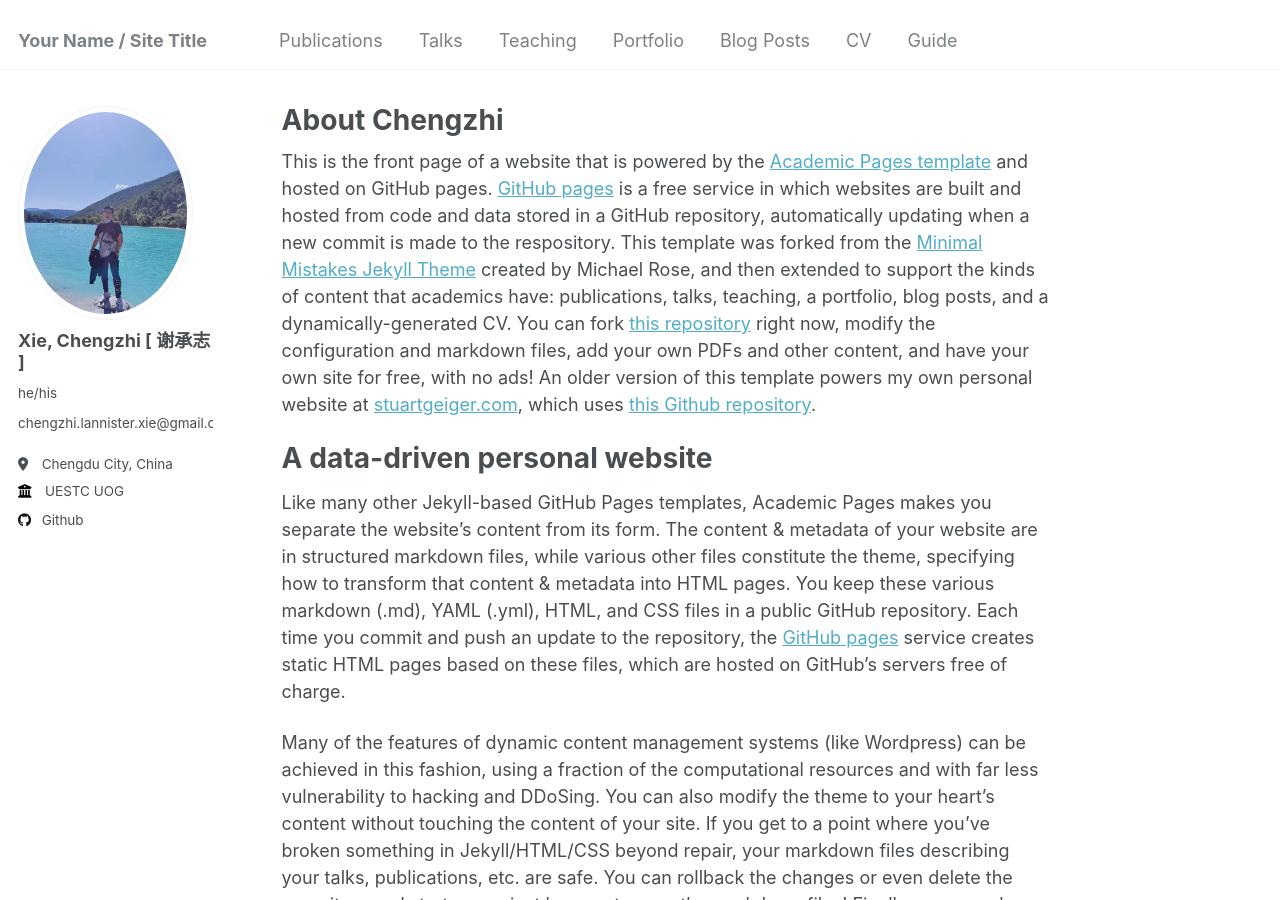
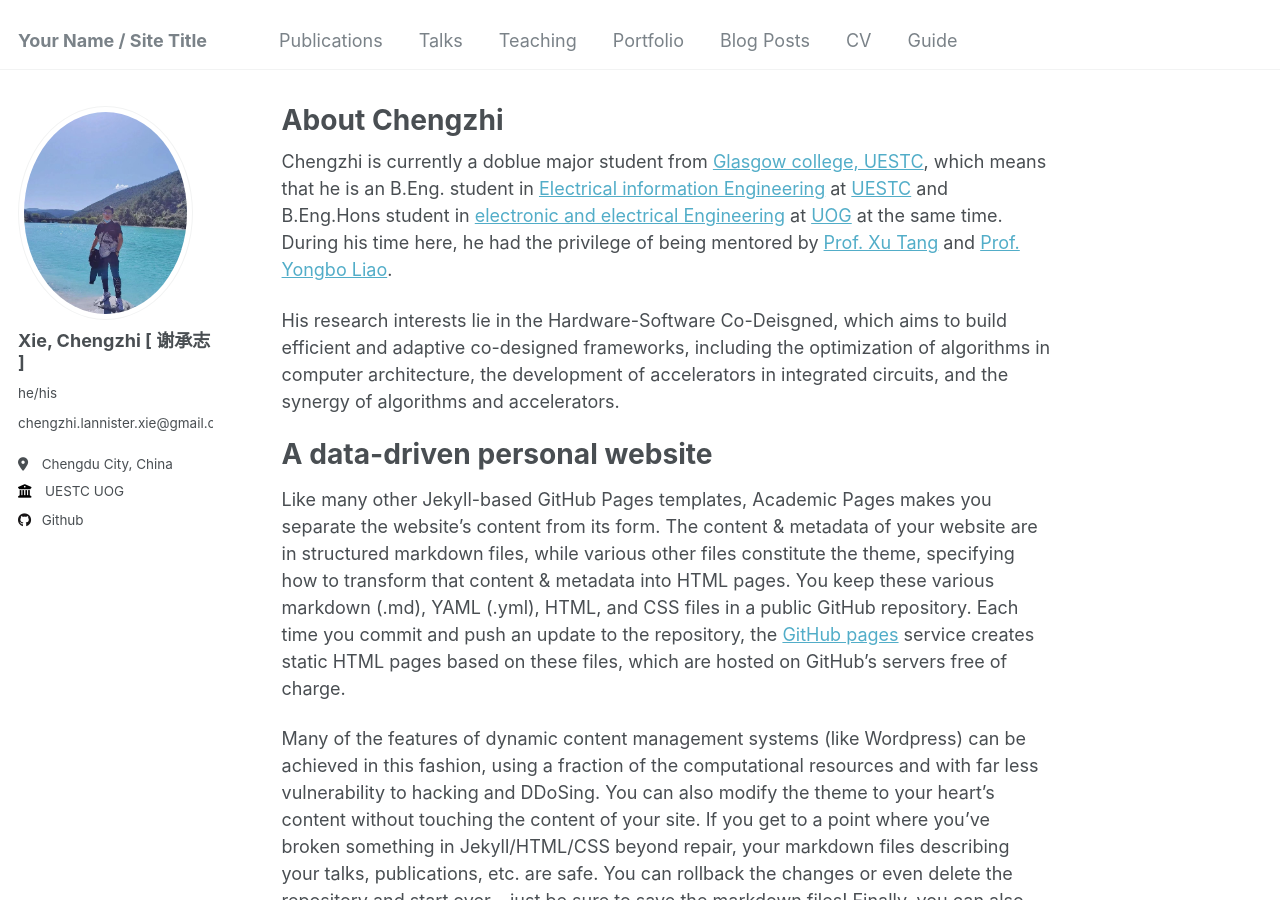
Before and after one commit to Chengzhi-Xie/Chengzhi-Xie.github.io, a Jekyll site: the page built from _pages/about.md, in a window 1280 px wide and 900 px high. Built offline with Jekyll 4.4.1, drawn with Linux system fonts in a browser that asks for light colours.

Commit message:
Update about.md

```diff
--- a/_pages/about.md
+++ b/_pages/about.md
@@ -7,7 +7,9 @@ redirect_from:
   - /about.html
 ---
 
-This is the front page of a website that is powered by the [Academic Pages template](https://github.com/academicpages/academicpages.github.io) and hosted on GitHub pages. [GitHub pages](https://pages.github.com) is a free service in which websites are built and hosted from code and data stored in a GitHub repository, automatically updating when a new commit is made to the respository. This template was forked from the [Minimal Mistakes Jekyll Theme](https://mmistakes.github.io/minimal-mistakes/) created by Michael Rose, and then extended to support the kinds of content that academics have: publications, talks, teaching, a portfolio, blog posts, and a dynamically-generated CV. You can fork [this repository](https://github.com/academicpages/academicpages.github.io) right now, modify the configuration and markdown files, add your own PDFs and other content, and have your own site for free, with no ads! An older version of this template powers my own personal website at [stuartgeiger.com](http://stuartgeiger.com), which uses [this Github repository](https://github.com/staeiou/staeiou.github.io).
+Chengzhi is currently a doblue major student from [Glasgow college, UESTC](https://www.gla.uestc.edu.cn/english/Home.htm), which means that he is an B.Eng. student in [Electrical information Engineering](https://www.gla.uestc.edu.cn/info/1189/9100.htm) at [UESTC](https://en.uestc.edu.cn/) and B.Eng.Hons student in [electronic and electrical Engineering](https://www.gla.ac.uk/undergraduate/degrees/electronics/) at [UOG](https://www.gla.ac.uk/) at the same time. During his time here, he had the privilege of being mentored by [Prof. Xu Tang](https://en.uestc.edu.cn/info/1074/1952.htm) and [Prof. Yongbo Liao](https://en.uestc.edu.cn/info/1074/1912.htm).
+
+His research interests lie in the Hardware-Software Co-Deisgned, which aims to build efficient and adaptive co-designed frameworks, including the optimization of algorithms in computer architecture, the development of accelerators in integrated circuits, and the synergy of algorithms and accelerators.
 
 A data-driven personal website
 ======
```
